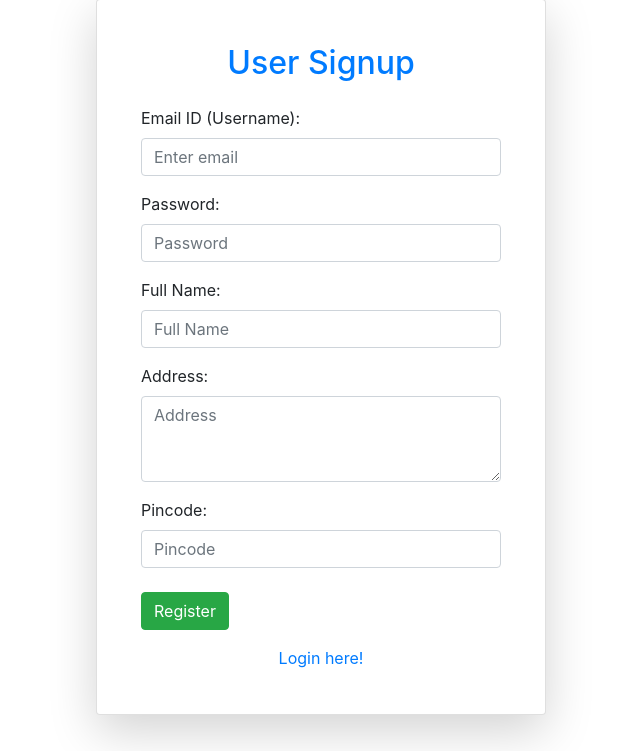
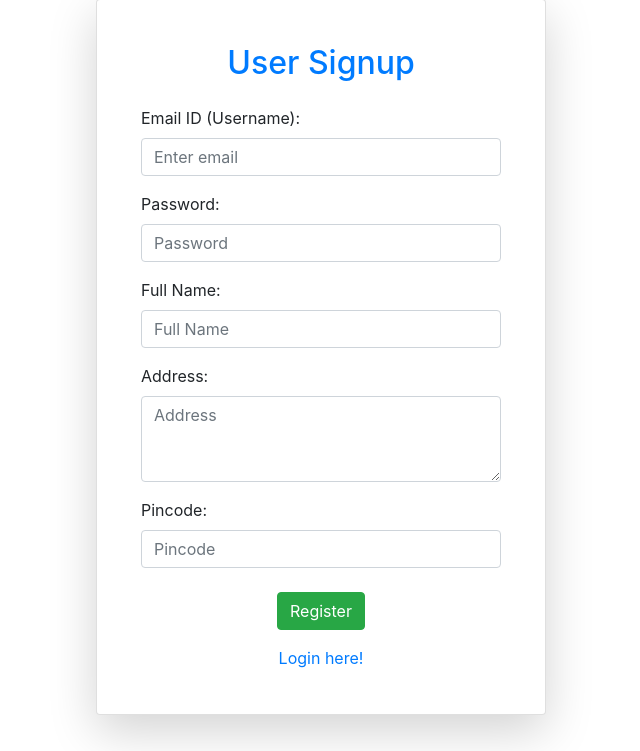
Before and after one commit to 22f1001090/vehicle-parking-management, a Flask app: page /register in a window 1280 px wide. Shown: the part 49-800 px from the top of the page, without its empty margins (319-959 px from the left). Run offline with Flask 3, Linux system fonts and the light colour scheme.

Commit message:
Milestone-VP Auth-RBAC

```diff
--- a/templates/register.html
+++ b/templates/register.html
@@ -36,7 +36,7 @@ Register-Vehicle Parking
                     <input type="number" class="form-control" id="pincode" name="pincode" placeholder="Pincode">
                 </div>
 
-                <div class="d-grid gap-2">
+                <div class="d-grid gap-2" style="text-align: center;">
                     <input type="submit" value="Register" class="btn btn-success">
                 </div>
 
```
